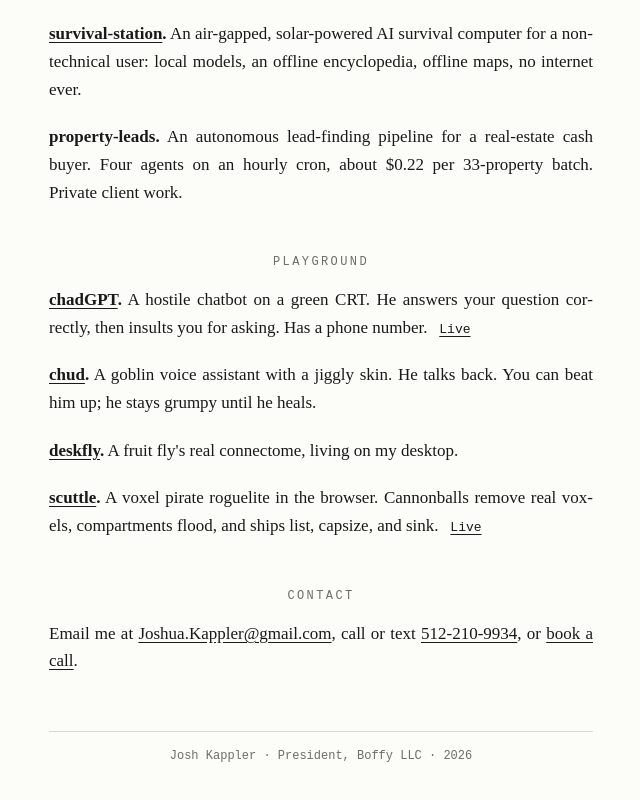
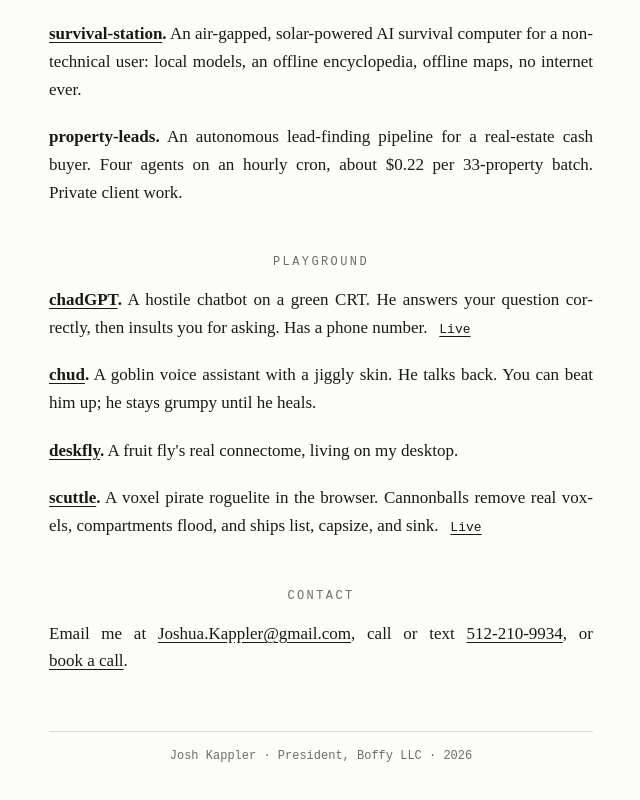
Before and after one commit to JoshKappler/portfolio, a Next.js app: page / in a window 1280 px wide. Shown: the part 1471-2271 px from the top of the page, without its empty margins (319-959 px from the left). Built offline with nearby package versions, Linux system fonts and the light colour scheme.

Commit message:
site: keep contact links unbroken across wraps, new resume pdf

```diff
--- a/src/app/page.tsx
+++ b/src/app/page.tsx
@@ -205,7 +205,7 @@ export default function Home() {
             Joshua.Kappler@gmail.com
           </a>
           , call or text{" "}
-          <a href="tel:+15122109934" className="underline">
+          <a href="tel:+15122109934" className="whitespace-nowrap underline">
             512-210-9934
           </a>
           , or{" "}
@@ -213,7 +213,7 @@ export default function Home() {
             href={BOOKING_URL}
             target="_blank"
             rel="noopener noreferrer"
-            className="underline"
+            className="whitespace-nowrap underline"
           >
             book a call
           </a>
```
Also changed, not shown: 1 other file (tests, documents, lock files or other folders).
